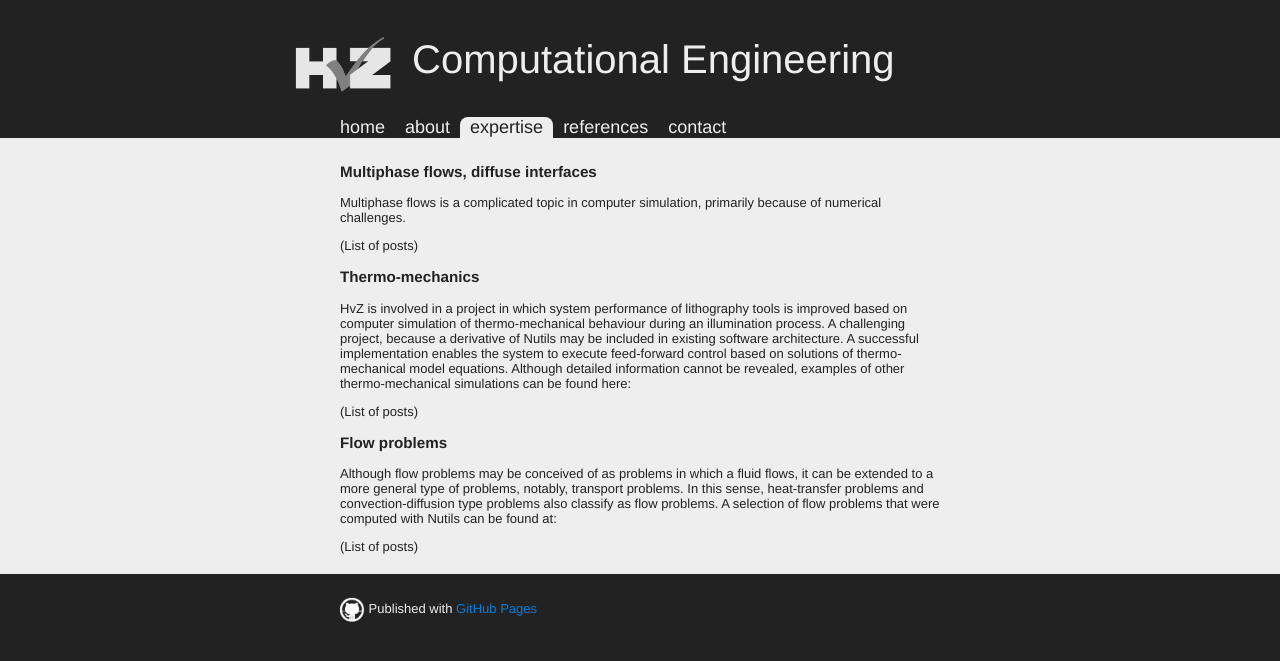
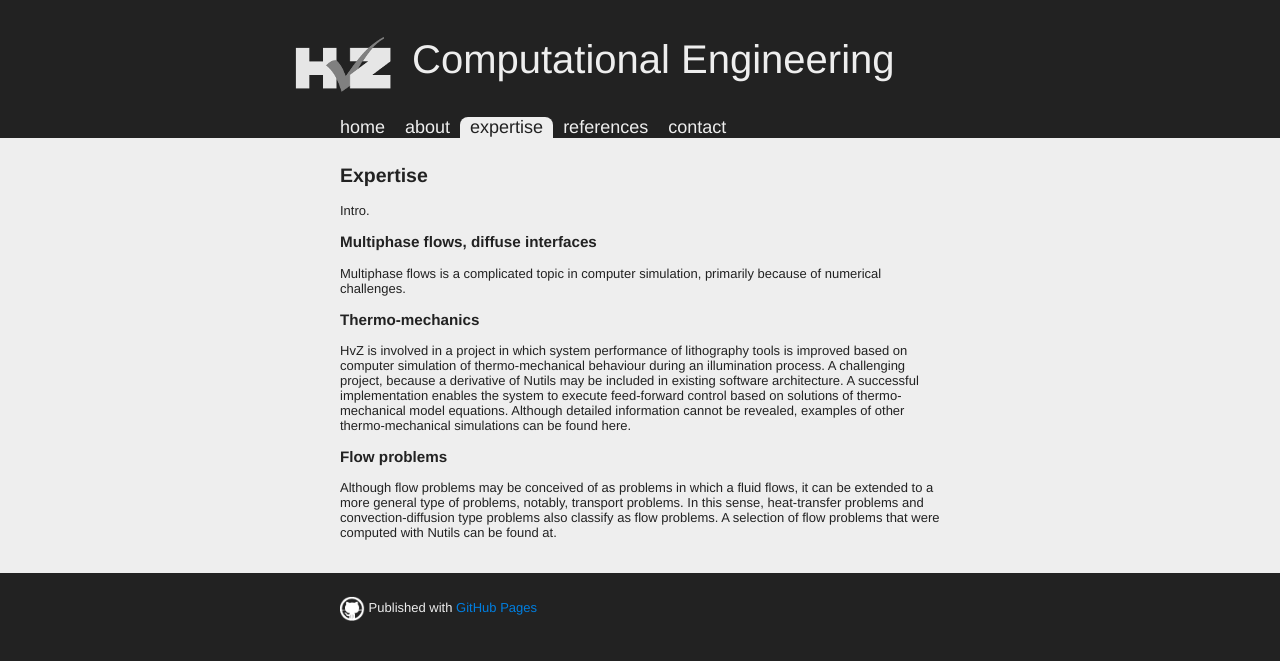
Before and after one commit to wijnandhoitinga/hvzengineering.github.io, a Jekyll site: the page built from expertise.html, in a window 1280 px wide. Shown: the top 661 px of the page. Built offline with Jekyll 4.4.1, drawn with Linux system fonts in a browser that asks for light colours; Markdown is read by kramdown in place of the engine named in the settings.

Commit message:
update expertise

```diff
--- a/expertise.html
+++ b/expertise.html
@@ -4,38 +4,30 @@ title: Expertise
 scripts: less_more
 ---
 
+<h2>Expertise</h2>
+
+<p>Intro.</p>
 
 <h3 id="multiphase">Multiphase flows, diffuse interfaces</h3>
 
-<p>Multiphase flows is a complicated topic in computer simulation, primarily because of numerical challenges.
-
-</p>
-
-(List of posts)
-
-<br>
+<p>Multiphase flows is a complicated topic in computer simulation, primarily
+because of numerical challenges.</p>
 
 <h3 id="thermomechanics">Thermo-mechanics</h3>
 
-<p>HvZ is involved in a project in which system performance of lithography tools is improved based
-on computer simulation of thermo-mechanical behaviour during an illumination process.
-A challenging project, because a derivative of Nutils may be included in existing software architecture.
-A successful implementation enables the system to execute feed-forward control based on solutions of
-thermo-mechanical model equations. Although detailed information cannot be revealed, examples of other
-thermo-mechanical simulations can be found here:
-</p>
-
-(List of posts)
-
-
-<br>
+<p>HvZ is involved in a project in which system performance of lithography
+tools is improved based on computer simulation of thermo-mechanical behaviour
+during an illumination process. A challenging project, because a derivative of
+Nutils may be included in existing software architecture. A successful
+implementation enables the system to execute feed-forward control based on
+solutions of thermo-mechanical model equations. Although detailed information
+cannot be revealed, examples of other thermo-mechanical simulations can be
+found here.</p>
 
 <h3 id="flows">Flow problems</h3>
 
-<p>Although flow problems may be conceived of as problems in which a fluid flows, it can be
-extended to a more general type of problems, notably, transport problems.
-In this sense, heat-transfer problems and convection-diffusion type problems also classify as
-flow problems. A selection of flow problems that were computed with Nutils can be found at:
-</p>
-
-(List of posts)
+<p>Although flow problems may be conceived of as problems in which a fluid
+flows, it can be extended to a more general type of problems, notably,
+transport problems. In this sense, heat-transfer problems and
+convection-diffusion type problems also classify as flow problems. A selection
+of flow problems that were computed with Nutils can be found at.</p>
```
